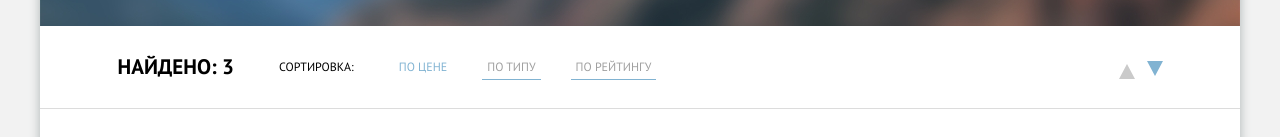
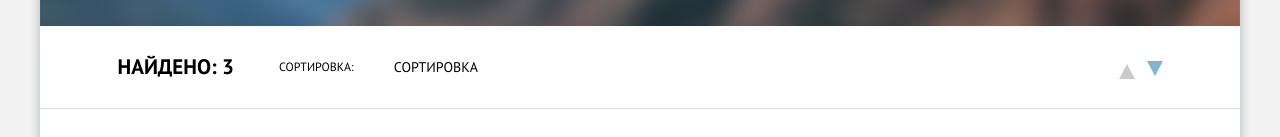
Before and after one commit to shock-dev/sedona, a Vue app: page /hotels in a window 1280 px wide. Shown: the part 248-385 px from the top of the page. Built offline with nearby package versions, Linux system fonts and the light colour scheme.

Commit message:
btn for open sort popup

```diff
--- a/src/components/appSort.vue
+++ b/src/components/appSort.vue
@@ -5,7 +5,8 @@
         <div class="sort__left">
           <div class="sort__found">Найдено: {{ count }}</div>
           <div class="sort__name">Сортировка:</div>
-          <ul class="sort__list">
+          <button class="sort__name-btn btn-reset" @click="isCortPopupOpen = !isCortPopupOpen">Сортировка</button>
+          <ul class="sort__list" v-show="isCortPopupOpen">
             <li class="sort__list-item active"><a class="sort__list-link" href="#">По цене</a></li>
             <li class="sort__list-item"><a class="sort__list-link" href="#">По типу</a></li>
             <li class="sort__list-item"><a class="sort__list-link" href="#">По рейтингу</a></li>
@@ -25,6 +26,9 @@ import { mapGetters } from 'vuex'
 
 export default {
   name: "appSort",
+  data: () => ({
+    isCortPopupOpen: false
+  }),
   computed: {
     ...mapGetters('hotels', ['count'])
   }
```
